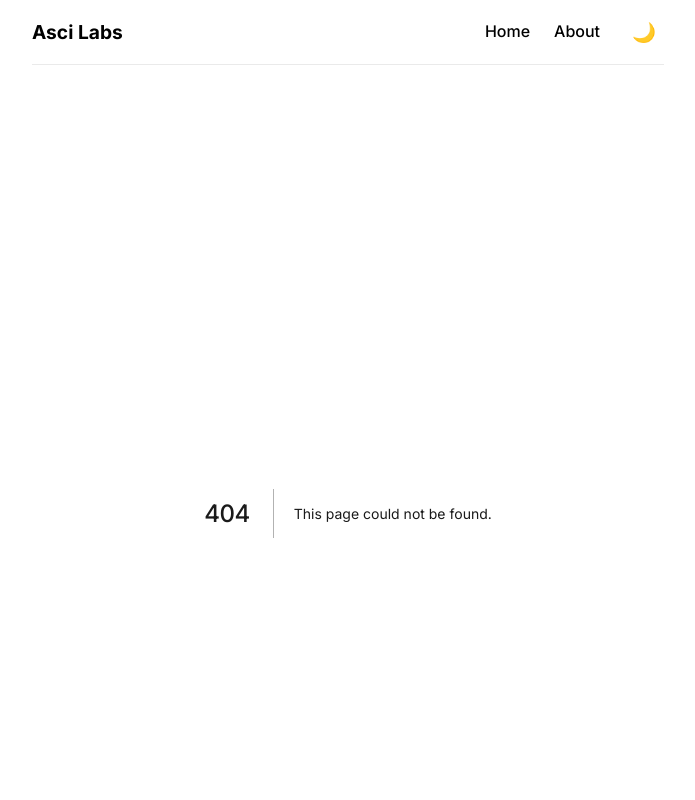
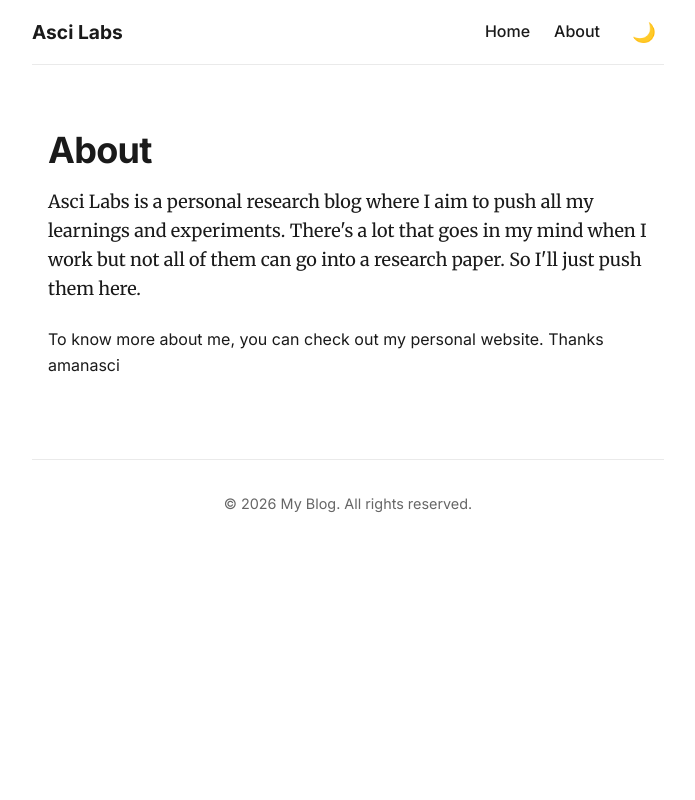
Before and after one commit to amanasci/blog, a Next.js app: page /about in a window 1280 px wide. Before the commit this address had no page. Shown: the top 800 px of the page, without its empty margins (292-987 px from the left). Built offline with nearby package versions, Linux system fonts and the light colour scheme.

Commit message:
feat: add About page (migrated from legacy_jekyll/about.markdown)

```diff
--- /dev/null
+++ b/src/app/about/page.tsx
@@ -0,0 +1,23 @@
+export const metadata = {
+  title: 'About — Asci Labs',
+  description: 'About page',
+};
+
+export default function AboutPage() {
+  return (
+    <main style={{ maxWidth: '65ch', margin: '0 auto', padding: '1rem' }}>
+      <article>
+        <h1>About</h1>
+        <p>
+            Asci Labs is a personal research blog where I aim to push all my learnings and experiments. There's a lot that goes in my mind when I work but not all of them can go into a research paper. So I'll just push them here.
+        </p>
+
+        To know more about me, you can check out my <a href="https://amanasci.github.io/">personal website</a>.
+
+        Thanks
+        amanasci
+
+      </article>
+    </main>
+  );
+}
```
